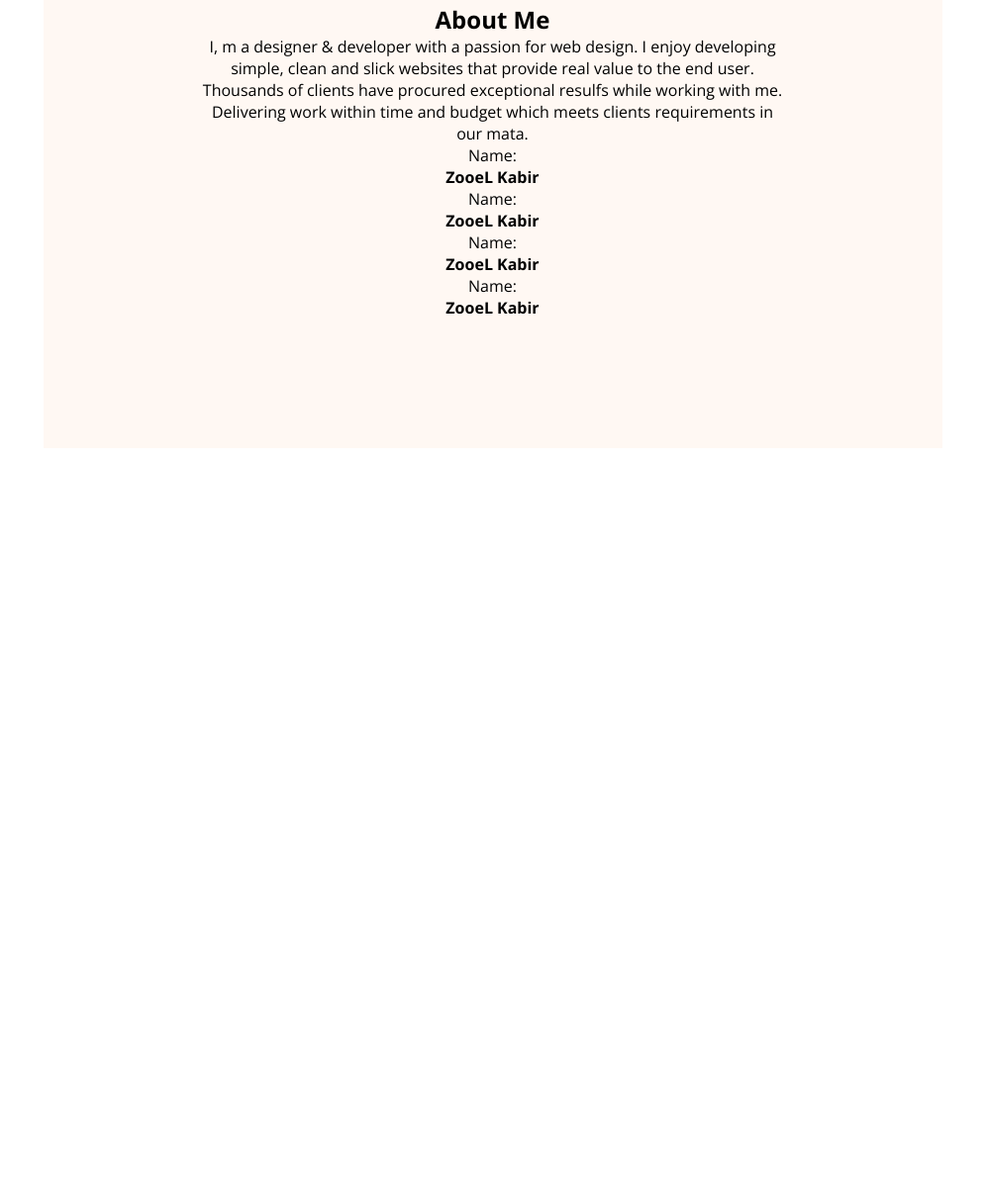
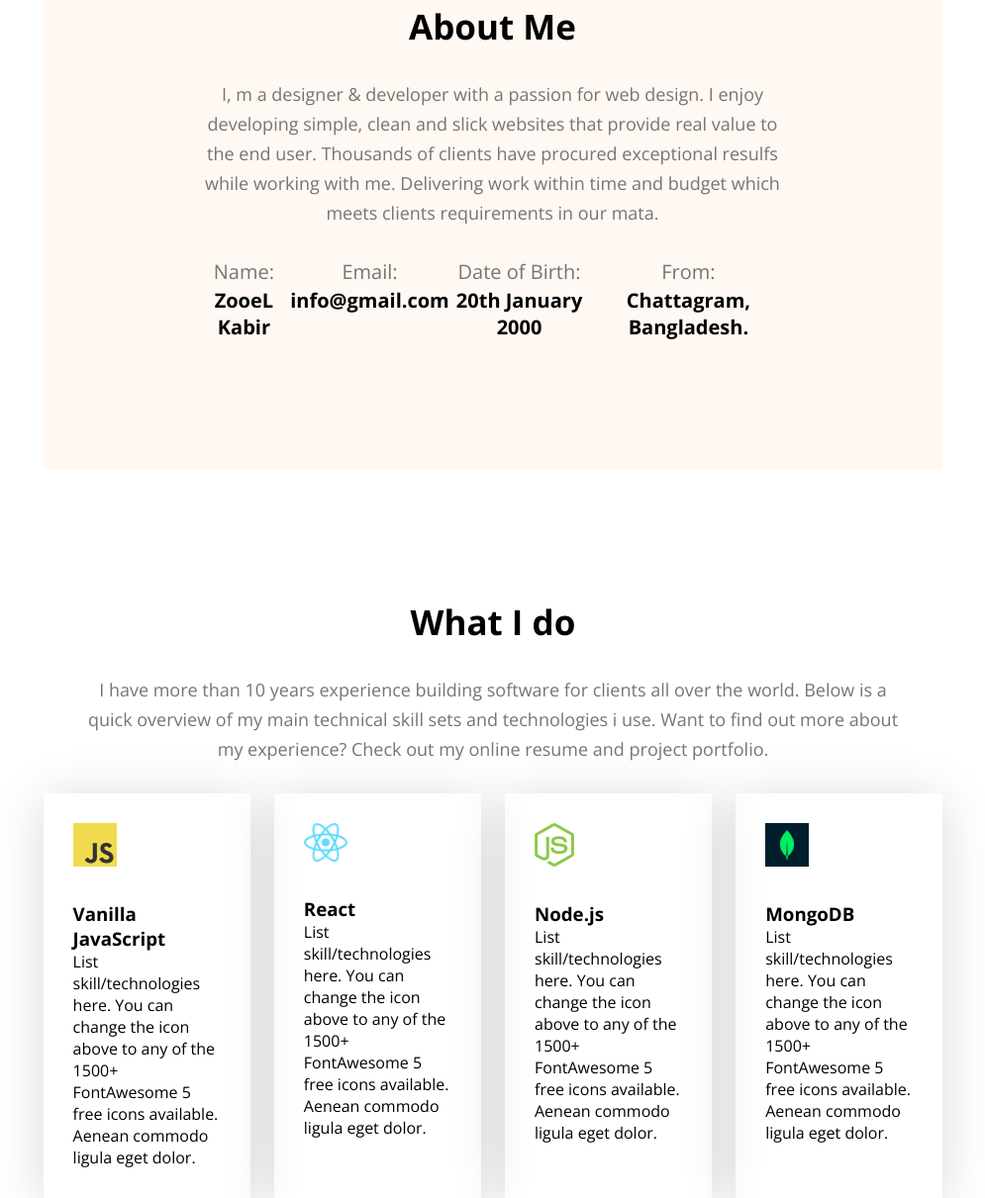
Before and after one commit to jeweltelecom2022/zooelkabir-portfolio, a plain HTML site: page index.html in a window 1280 px wide. Shown: the part 1092-2303 px from the top of the page at 99% size, without its empty margins (142-1137 px from the left). Before the commit the page ends 1545 px from the top, so only its background shows below. Drawn offline with nearby package versions, Linux system fonts and the light colour scheme.

Commit message:
updated html and css file

```diff
--- a/css/styles.css
+++ b/css/styles.css
@@ -27,6 +27,7 @@
 .section-heading{
   max-width: 827px;
   text-align: center;
+  margin: 0 auto;
 }
 .section-heading h2{
   font-size: 35px;
@@ -110,3 +111,46 @@
   text-align: center;
   padding: 131px 157px 131px 156px;
 }
+#about .about-container .about-info{
+  display: flex;
+  justify-content: space-between;
+}
+.about-info p{
+    font-size: 20px;
+    line-height: 30px;
+    color: #757575;
+}
+.about-info .info-card h4{
+    font-size: 20px;
+}
+#skills{
+  padding-top: 130px;
+}
+#skills .skills-container{
+  width: 71%;
+  max-width: 1140px;
+  margin: 0 auto;
+}
+#skills .skills-container .skills-box{
+  display: flex;
+  gap: 24px;
+}
+.skills-box .skill-card{
+  padding: 30px;
+  max-width: 267px;
+  box-shadow: 0 6px 50px 0 #00000027;
+}
+.skill-card img{
+  max-width: 44px;
+  margin-bottom: 30px;
+}
+.skills-card h3{
+  font-size: 20px;
+  color: #181818;
+  margin-bottom: 20px;
+}
+.skills-card p{
+  font-size: 16px;
+  line-height: 28px;
+  color: #757575;
+}
--- a/index.html
+++ b/index.html
@@ -36,7 +36,7 @@
     </header>
         <section id="about">
             <div class="about-container">
-                <div class="-heading">
+                <div class="section-heading">
                     <h2>About Me</h2>
                     <p>I, m a designer & developer with a passion for web design. I enjoy developing simple, clean and slick websites that provide real value to the end user. Thousands of clients have procured exceptional resulfs while working with me. Delivering work within time and budget which meets clients requirements in our mata.</p>
                 </div>
@@ -46,20 +46,51 @@
                             <h4>ZooeL Kabir</h4>
                         </div>
                         <div class="info-card">
-                            <p>Name:</p>
-                            <h4>ZooeL Kabir</h4>
+                            <p>Email:</p>
+                            <h4>info@gmail.com</h4>
                         </div>
                         <div class="info-card">
-                            <p>Name:</p>
-                            <h4>ZooeL Kabir</h4>
+                            <p>Date of Birth:</p>
+                            <h4>20th January 2000</h4>
                         </div>
                         <div class="info-card">
-                            <p>Name:</p>
-                            <h4>ZooeL Kabir</h4>
+                            <p>From:</p>
+                            <h4>Chattagram, Bangladesh.</h4>
                         </div>
                 </div>
             </div>
         </section>
+        <section id="skills">
+            <div class="skills-container">
+                <div class="section-heading">
+                    <h2>What I do</h2>
+                    <p>I have more than 10 years experience building software for clients all over the world. Below is a quick overview of my main technical skill sets and technologies i use. Want to find out more about my experience? Check out my online resume and project portfolio.</p>
+                </div>
+                <div class="skills-box">
+                    <div class="skill-card">
+                        <img src="images/icons/js.png" alt="">
+                        <h3>Vanilla JavaScript</h3>
+                        <p>List skill/technologies here. You can change the icon above to any of the 1500+ FontAwesome 5 free icons available. Aenean commodo ligula eget dolor.</p>
+                    </div>
+                    <div class="skill-card">
+                        <img src="images/icons/react.png" alt="">
+                        <h3>React</h3>
+                        <p>List skill/technologies here. You can change the icon above to any of the 1500+ FontAwesome 5 free icons available. Aenean commodo ligula eget dolor.</p>
+                    </div>
+                    <div class="skill-card">
+                        <img src="images/icons/nodejs.png" alt="">
+                        <h3>Node.js</h3>
+                        <p>List skill/technologies here. You can change the icon above to any of the 1500+ FontAwesome 5 free icons available. Aenean commodo ligula eget dolor.</p>
+                    </div>
+                    <div class="skill-card">
+                        <img src="images/icons/mongo.png" alt="">
+                        <h3>MongoDB</h3>
+                        <p>List skill/technologies here. You can change the icon above to any of the 1500+ FontAwesome 5 free icons available. Aenean commodo ligula eget dolor.</p>
+                    </div>
 
+                </div>
+            </div>
+
+        </section>
 </body>
 </html>
```
